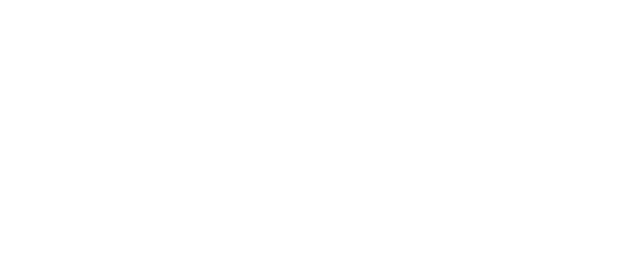
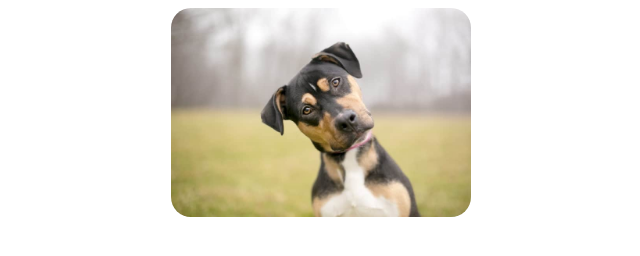
Before and after one commit to mdcabezas/desafio_mod03_02, a plain HTML site: page parte1.html in a window 1280 px wide. Shown: the whole page, without its empty margins (319-959 px from the left). Drawn offline with Linux system fonts and the light colour scheme.

Commit message:
feat: add part one

```diff
--- /dev/null
+++ b/assets/css/parte1.css
@@ -0,0 +1,16 @@
+body {
+    text-align: center;
+}
+
+img {
+    width: 300px;
+    border-radius: 20px;
+}
+
+img:hover {
+    cursor: pointer;
+}
+
+.redBorder {
+    border: 3px solid red;
+}
--- /dev/null
+++ b/assets/js/parte1.js
@@ -0,0 +1,13 @@
+function toggleBorder() {
+    // Inicializa variable de elemento imagen
+    const $img = document.querySelector("img");
+    // Comprueba existencia (true o false) de clase 'redBorder' en elemento
+    const isRedBorder = $img.classList.contains("redBorder");
+
+    if (isRedBorder) {
+        $img.classList.remove("redBorder");
+    } else {
+        $img.classList.add("redBorder");
+    }
+
+}
--- a/parte1.html
+++ b/parte1.html
@@ -4,9 +4,11 @@
     <meta charset="UTF-8">
     <meta http-equiv="X-UA-Compatible" content="IE=edge">
     <meta name="viewport" content="width=device-width, initial-scale=1.0">
+    <link rel="stylesheet" href="./assets/css/parte1.css">
     <title>Parte 1</title>
 </head>
 <body>
-
+    <img onclick="toggleBorder()" src="./assets/img/puppy.jpeg" alt="puppy">
+    <script src="./assets/js/parte1.js"></script>
 </body>
 </html>
```
Also changed, not shown: assets/img/puppy.jpeg (added).
